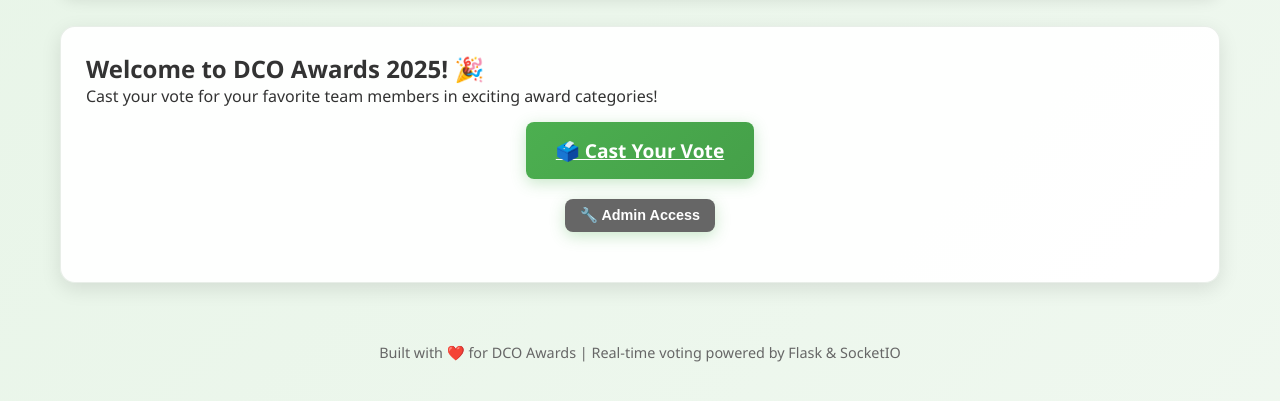
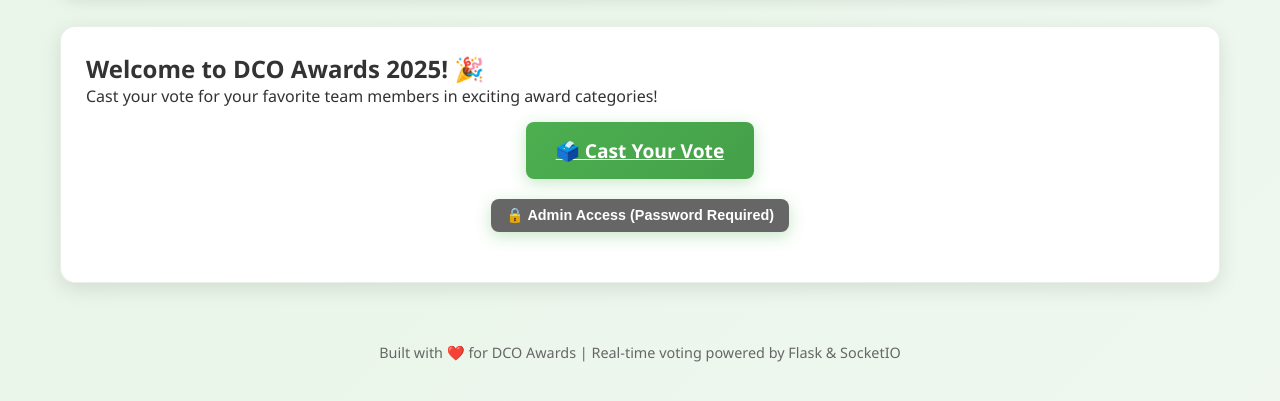
Before and after one commit to dhaddaandco/diwali-awards, a Flask app: page / in a window 1280 px wide. Shown: the part 156-557 px from the top of the page. Run offline with Flask 3, Linux system fonts and the light colour scheme; some libraries are stand-ins or nearby versions.

Commit message:
Add password protection (95875001) to admin access

```diff
--- a/templates/base.html
+++ b/templates/base.html
@@ -244,9 +244,15 @@
             const button = event.target;
 
             if (adminSection.style.display === 'none') {
-                adminSection.style.display = 'block';
-                button.textContent = '🔧 Hide Admin';
-                button.style.background = '#e74c3c';
+                // Show password prompt
+                const password = prompt('Enter admin password:');
+                if (password === '95875001') {
+                    adminSection.style.display = 'block';
+                    button.textContent = '🔧 Hide Admin';
+                    button.style.background = '#e74c3c';
+                } else if (password !== null) {
+                    alert('Incorrect password. Access denied.');
+                }
             } else {
                 adminSection.style.display = 'none';
                 button.textContent = '🔧 Admin Access';
--- a/templates/index.html
+++ b/templates/index.html
@@ -20,7 +20,7 @@
 
     <!-- Admin access button -->
     <div style="text-align: center; margin: 20px 0;">
-        <button onclick="toggleAdmin()" class="btn" style="background: #666; font-size: 0.9em; padding: 8px 15px;">🔧 Admin Access</button>
+        <button onclick="toggleAdmin()" class="btn" style="background: #666; font-size: 0.9em; padding: 8px 15px;">🔒 Admin Access (Password Required)</button>
     </div>
 </div>
 
```
